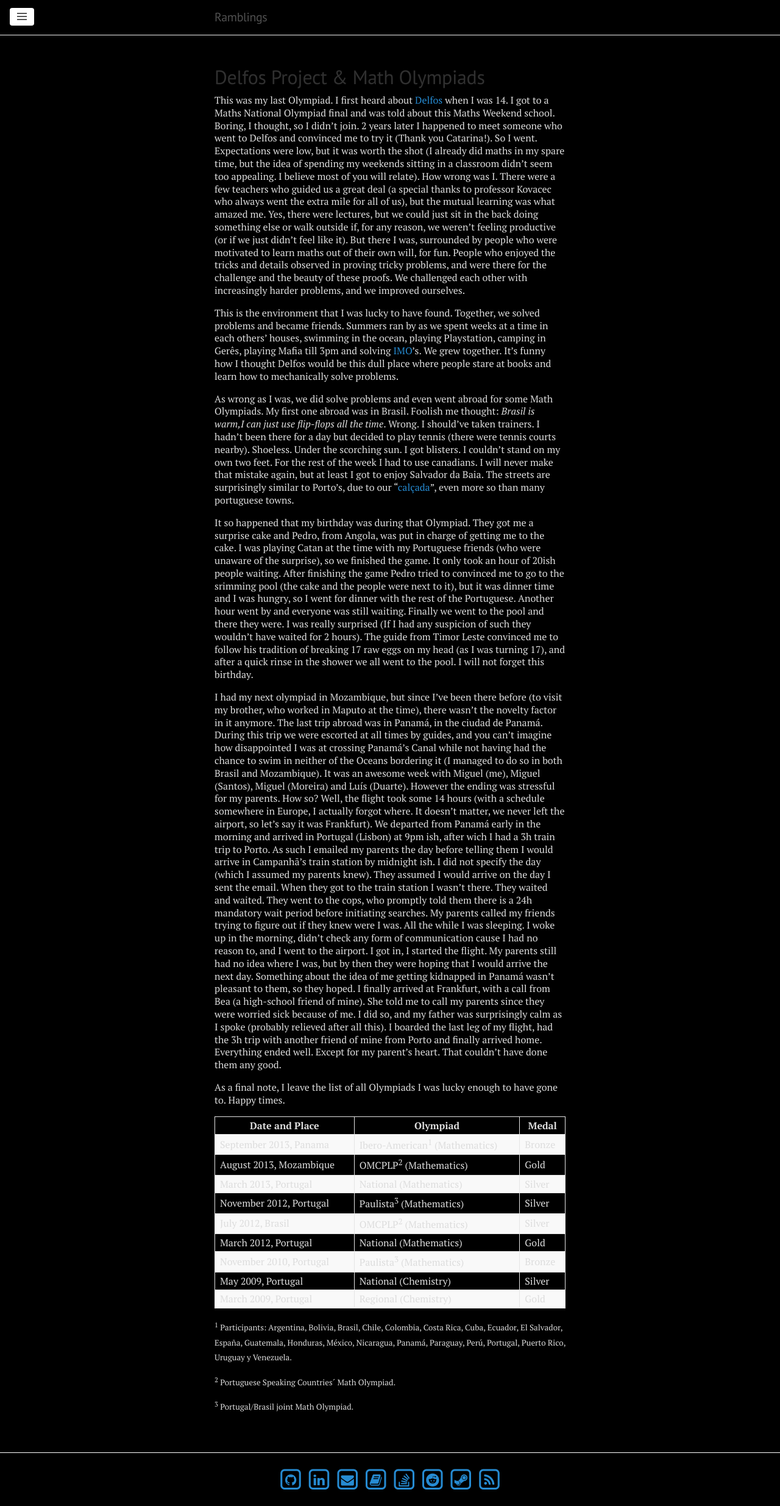
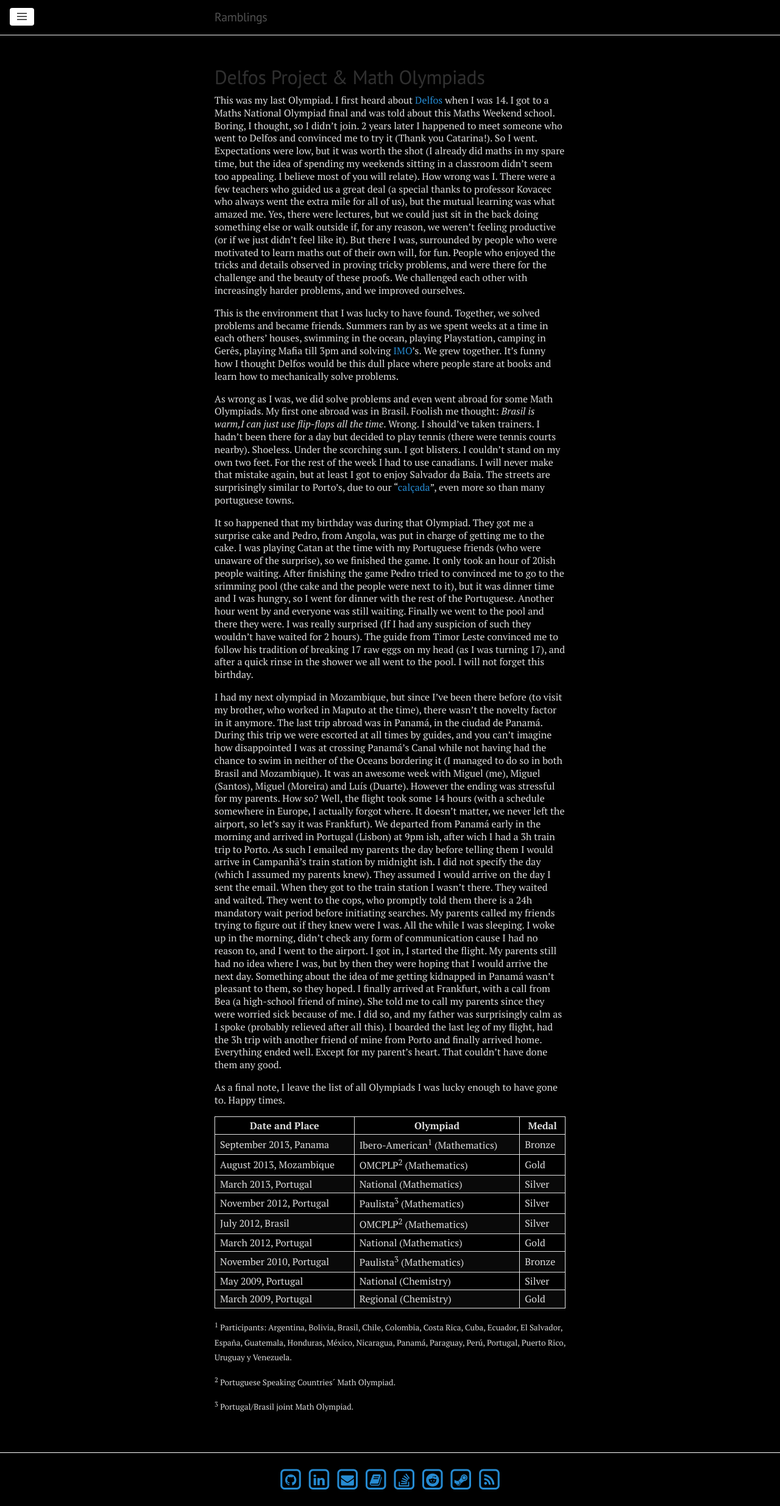
Before and after one commit to migueltorrescosta/migueltorrescosta.github.io, a Jekyll site: the page built from _posts/2013-09-29-Delfos.md, in a window 1280 px wide. Shown: the whole page at 61% size. Built offline with Jekyll 4.4.1, drawn with Linux system fonts in a browser that asks for light colours; nearby versions of some CDN libraries.

Commit message:
Fixed Sidebar's colours

```diff
--- a/public/css/lanyon.css
+++ b/public/css/lanyon.css
@@ -151,7 +151,7 @@
   font-family: "PT Sans", Helvetica, Arial, sans-serif;
   font-size: .875rem; /* 15px */
   color: rgba(255,255,255,.6);
-  background-color: #202020;
+  background-color: #505050;
   -webkit-transition: all .3s ease-in-out;
           transition: all .3s ease-in-out;
 }
--- a/public/css/poole.css
+++ b/public/css/poole.css
@@ -248,7 +248,7 @@
 }
 tbody tr:nth-child(odd) td,
 tbody tr:nth-child(odd) th {
-  background-color: #f9f9f9;
+  background-color: #090909;
 }
 
 
```
